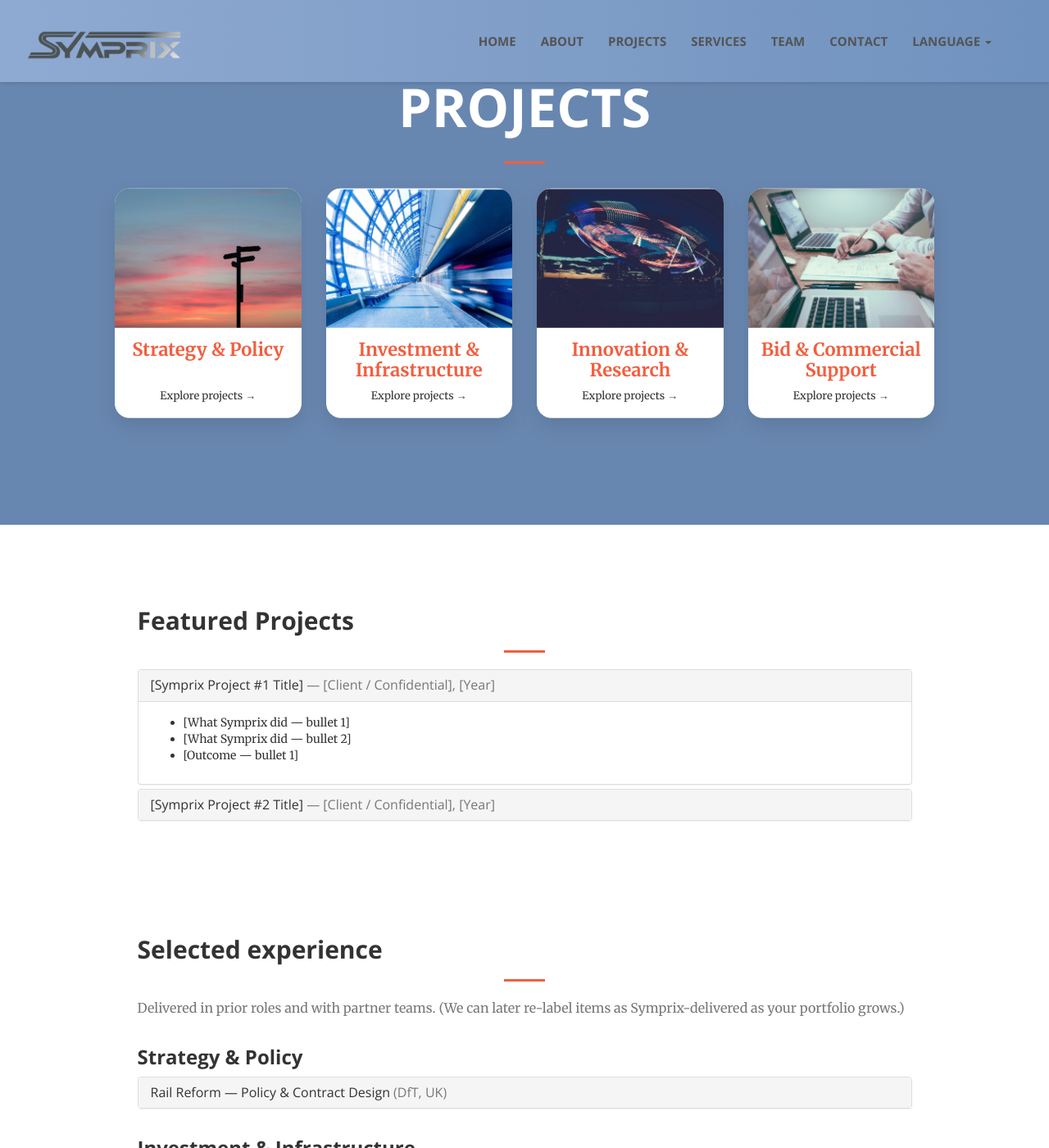
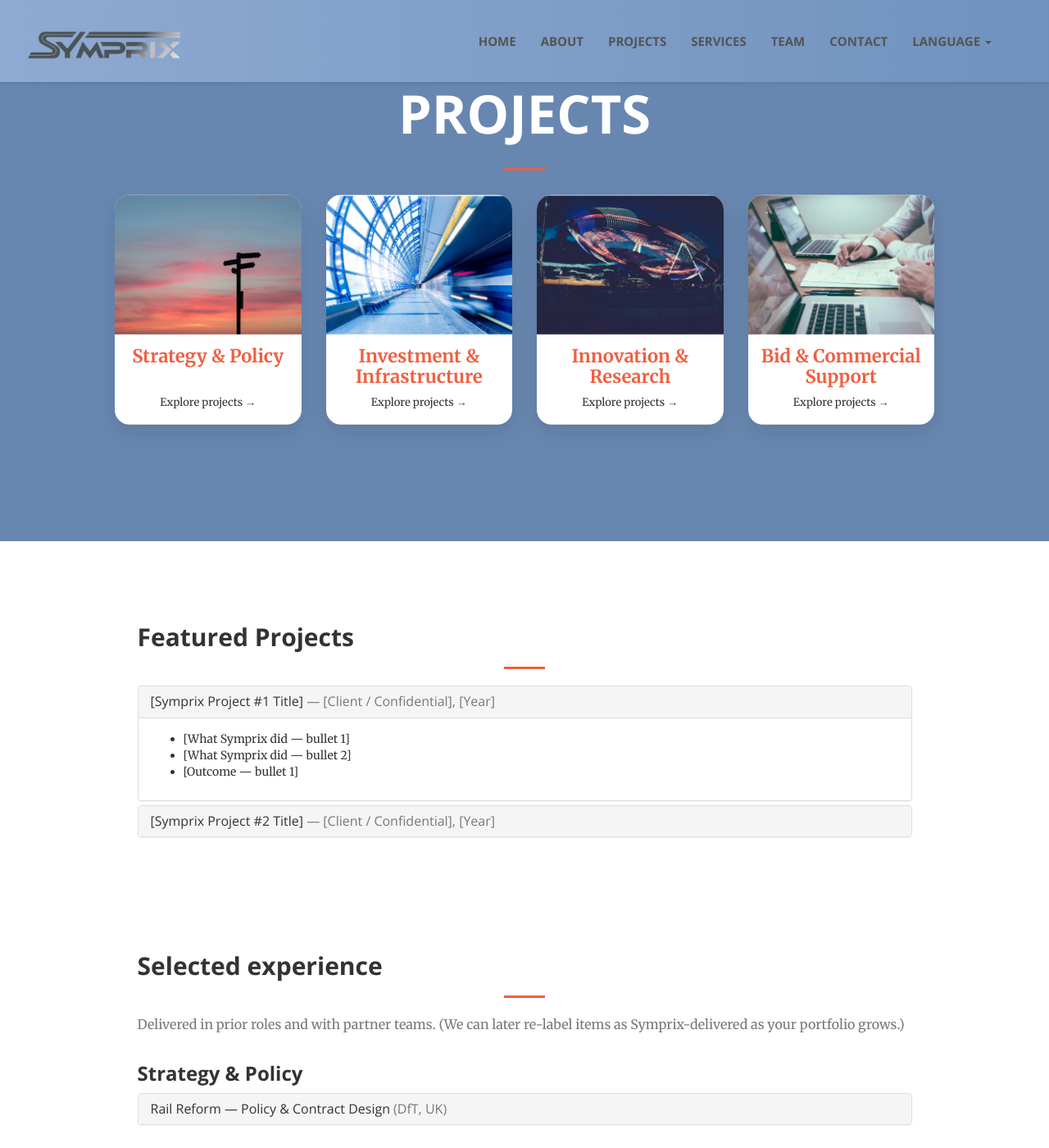
Before and after one commit to CD-Symprix/symprix, a Jekyll site: the page projects.html, which Jekyll copies as it is, in a window 1280 px wide and 1400 px high. Shown: the whole window at 82% size. Built offline with Jekyll 4.4.1, drawn with Linux system fonts in a browser that asks for light colours.

Commit message:
Adjust padding for projects hero section

```diff
--- a/projects.html
+++ b/projects.html
@@ -135,8 +135,8 @@
 
     header.masthead.projects-hero {
       min-height: 0 !important;           /* override template vh/min-height logic */
-      padding-top: 300px !important;
-      padding-bottom: 240px !important;    /* start here */
+      padding-top: 360px !important;
+      padding-bottom: 200px !important;    /* start here */
     }
 
     /* Set base readable colour */
```
